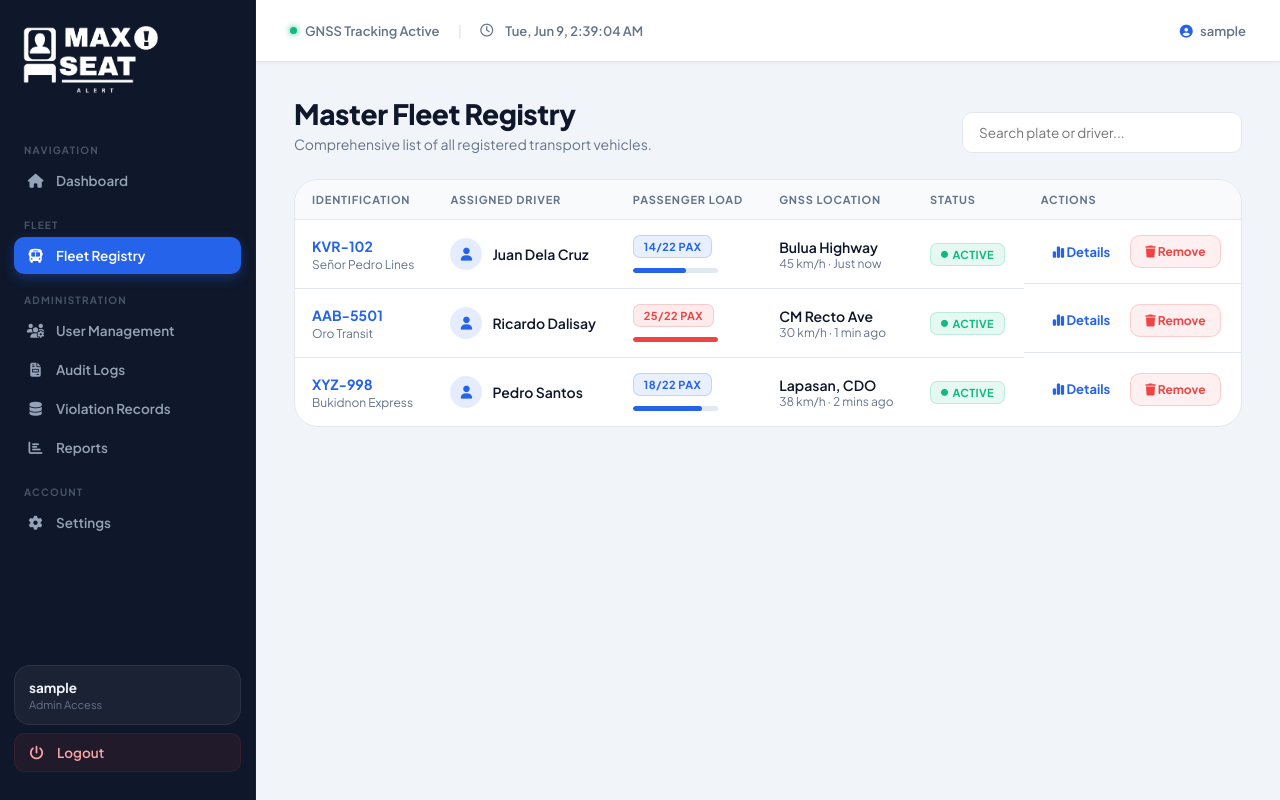
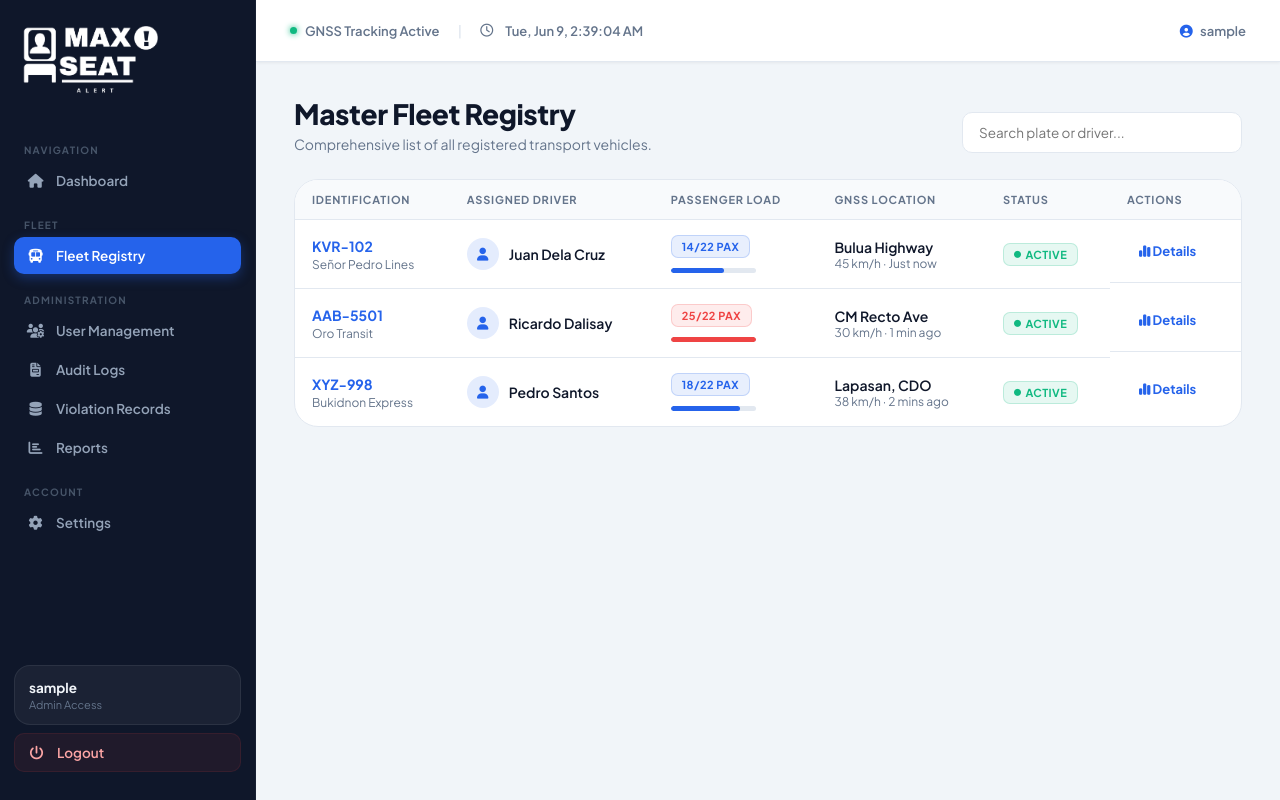
Before and after one commit to Nikhaeli1/Maxseat-FINAL, a FastAPI app: page /fleet in a window 1280 px wide. Run offline with FastAPI, Linux system fonts and the light colour scheme; the visitor is signed in with stand-in values (Sample User, id 1); some libraries are stand-ins or nearby versions.

Commit message:
Remove Add Vehicle, Edit Vehicle, and Delete Vehicle buttons

```diff
--- a/templates/admin/fleet.html
+++ b/templates/admin/fleet.html
@@ -43,7 +43,7 @@
                         {{ p.passengers }}/{{ p.capacity }} PAX
                     </span>
                     <div class="progress-bar">
-                        <div class="progress-fill" style="width:{{ [load_pct,100]|min }}%;background:{{ '#ef4444' if overloaded else '#2563eb' }};"></div>
+                        <div class="progress-fill" data-width="{{ [load_pct,100]|min }}" data-color="{{ '#ef4444' if overloaded else '#2563eb' }}"></div>
                     </div>
                 </td>
                 <td>
@@ -58,14 +58,10 @@
                     {% endif %}
                 </td>
                 <td style="display:flex;gap:8px;align-items:center;">
-                    <button onclick="showVehicleModal('{{ p.plate }}','{{ p.company }}','{{ p.driver }}',{{ p.passengers }},{{ p.capacity }},'{{ p.loc_name }}',{{ p.temp }})"
-                            class="btn-ghost">
+                        <button type="button" class="btn-ghost vehicle-details-btn"
+                            data-plate="{{ p.plate }}" data-company="{{ p.company }}" data-driver="{{ p.driver }}"
+                            data-passengers="{{ p.passengers }}" data-capacity="{{ p.capacity }}" data-location="{{ p.loc_name }}" data-temp="{{ p.temp }}">
                         <i class="fa-solid fa-chart-simple"></i> Details
-                    </button>
-                    <button onclick="removePuv({{ p.id }}, '{{ p.plate }}')"
-                            style="background:rgba(239,68,68,0.08);border:1.5px solid rgba(239,68,68,0.2);color:#ef4444;padding:8px 14px;border-radius:var(--radius-sm);font-weight:700;font-size:12px;cursor:pointer;font-family:inherit;transition:all 0.2s;"
-                            onmouseover="this.style.background='rgba(239,68,68,0.16)'" onmouseout="this.style.background='rgba(239,68,68,0.08)'">
-                        <i class="fa-solid fa-trash"></i> Remove
                     </button>
                 </td>
             </tr>
@@ -86,9 +82,6 @@
         <div id="modal-body" style="display:flex;flex-direction:column;gap:12px;"></div>
         <div style="margin-top:22px;display:flex;gap:10px;">
             <button onclick="closeModal()" class="btn btn-outline" style="flex:1;">Close</button>
-            <a href="/configure_seating" class="btn btn-primary" style="flex:1;justify-content:center;">
-                <i class="fa-solid fa-sliders"></i> Edit Capacity
-            </a>
         </div>
     </div>
 </div>
@@ -124,34 +117,23 @@ function infoBox(label, value, icon, color='') {
     </div>`;
 }
 function closeModal() { document.getElementById('vehicle-modal').style.display = 'none'; }
-document.getElementById('vehicle-modal').addEventListener('click', function(e) { if (e.target===this) closeModal(); });
+</script>
+<script>
+document.addEventListener('DOMContentLoaded', function() {
+    document.querySelectorAll('.progress-fill').forEach(el => {
+        const w = el.dataset.width || 0;
+        const c = el.dataset.color || '';
+        el.style.width = w + '%';
+        if (c) el.style.background = c;
+    });
 
-async function removePuv(puvId, plate) {
-    const result = await Swal.fire({
-        title: `Remove ${plate}?`,
-        text: 'This will permanently remove the PUV from the fleet registry.',
-        icon: 'warning',
-        showCancelButton: true,
-        confirmButtonColor: '#ef4444',
-        cancelButtonColor: '#64748b',
-        confirmButtonText: '<i class="fa-solid fa-trash"></i> Yes, Remove',
-        cancelButtonText: 'Cancel',
-        background: 'var(--card-bg)',
-        color: 'var(--text-main)'
+    document.querySelectorAll('.vehicle-details-btn').forEach(btn => {
+        btn.addEventListener('click', function() {
+            const d = this.dataset;
+            showVehicleModal(d.plate, d.company, d.driver, parseInt(d.passengers||0), parseInt(d.capacity||0), d.location, parseFloat(d.temp||0));
+        });
     });
-    if (!result.isConfirmed) return;
-    const res  = await fetch('/api/delete_puv', {
-        method: 'POST',
-        headers: {'Content-Type': 'application/json'},
-        body: JSON.stringify({puv_id: puvId})
-    });
-    const data = await res.json();
-    if (data.success) {
-        await Swal.fire({ title: 'Removed', text: `${data.plate} has been removed from the fleet.`, icon: 'success', confirmButtonColor: '#2563eb', background: 'var(--card-bg)', color: 'var(--text-main)' });
-        location.reload();
-    } else {
-        Swal.fire({ title: 'Error', text: data.error || 'Could not remove PUV.', icon: 'error', background: 'var(--card-bg)', color: 'var(--text-main)' });
-    }
-}
+    document.getElementById('vehicle-modal').addEventListener('click', function(e) { if (e.target===this) closeModal(); });
+});
 </script>
 {% endblock %}
```
